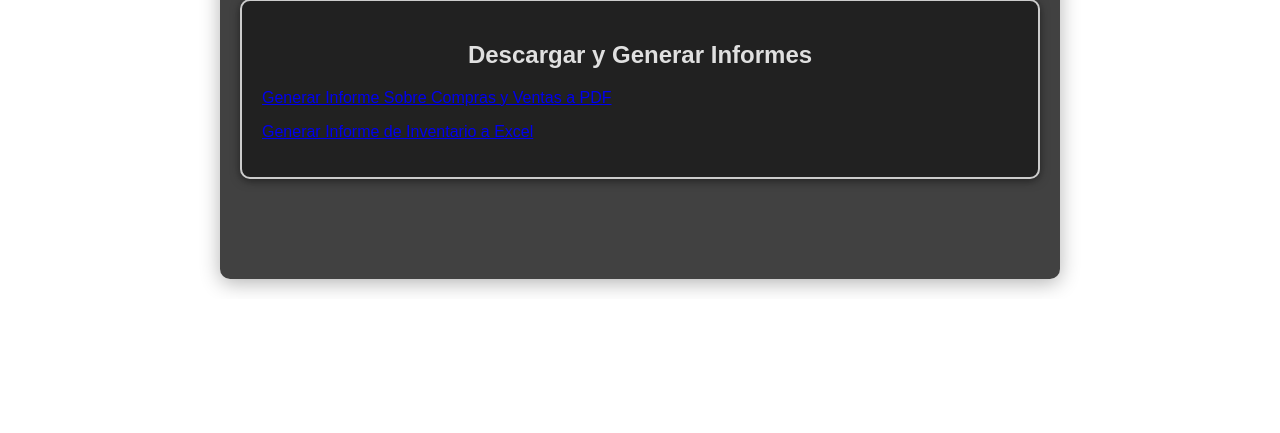
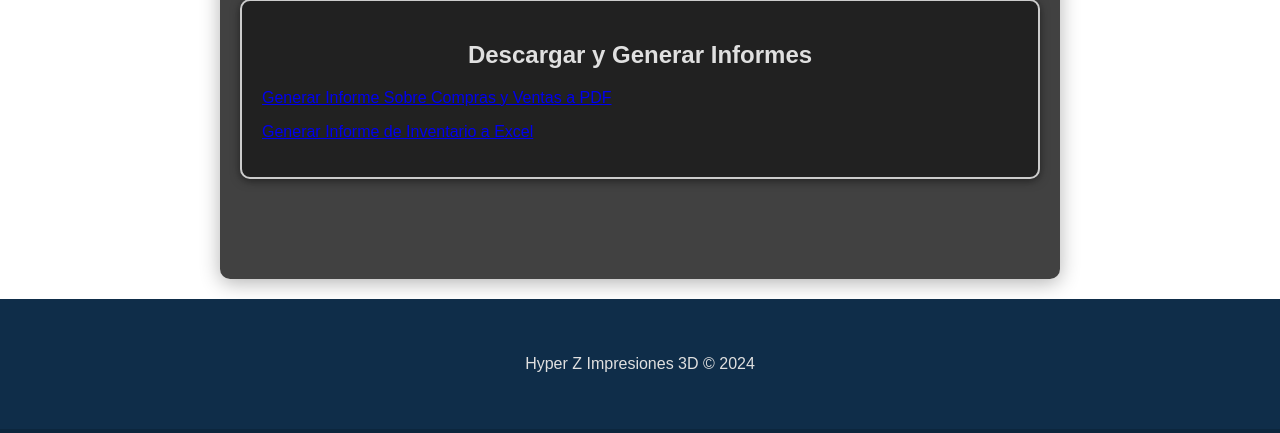
Before and after one commit to Eduardoalfa/PRUEBA_ULTIMA, a Flask app: page / in a window 1280 px wide. Shown: the part 2635-3068 px from the top of the page. Before the commit the page ends 2927 px from the top, so only its background shows below. Run offline with Flask 3, Linux system fonts and the light colour scheme; data comes from the database, SQL or seed files in the repository.

Commit message:
Update index.html

```diff
--- a/templates/index.html
+++ b/templates/index.html
@@ -94,5 +94,9 @@
         </section>
     </div>
 </main>
+    <footer>
+    <p>Hyper Z Impresiones 3D &copy; 2024</p>
+</footer>
+
 </body>
 </html>
```
